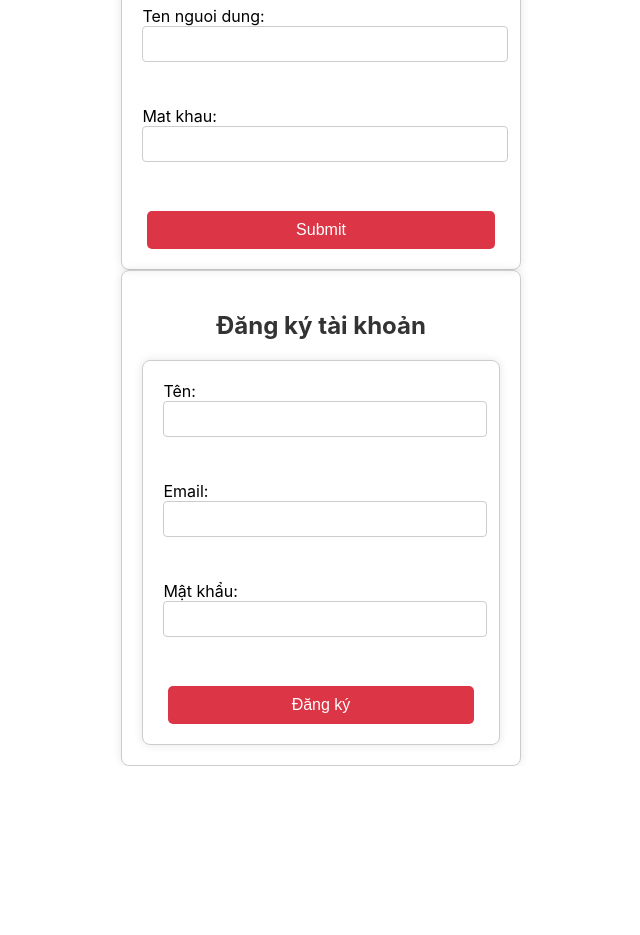
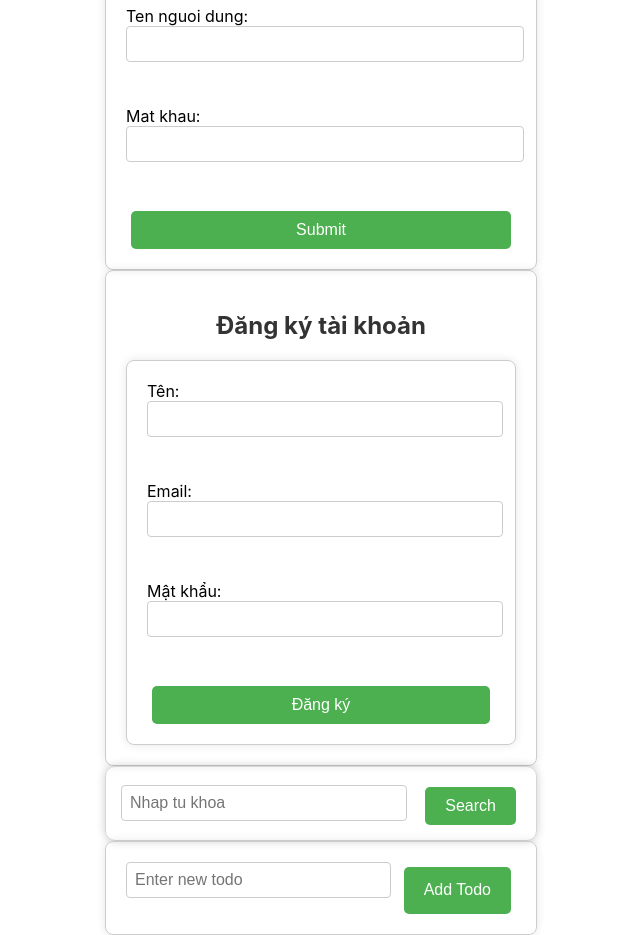
Before and after one commit to TienLe0305/React-Practice, a React (Create React App) app in the folder calculator/: page / in a window 1280 px wide. Shown: the part 300-1235 px from the top of the page, without its empty margins (319-959 px from the left). Before the commit the page ends 1066 px from the top, so only its background shows below. Built offline with nearby package versions, Linux system fonts and the light colour scheme.

Commit message:
SearchBar and TodoForm

```diff
--- a/calculator/src/App.js
+++ b/calculator/src/App.js
@@ -21,7 +21,9 @@ import ProductList from "./components/ProductList/ProductList.js";
 import QuizGame from "./components/QuizGame/QuizGame.js";
 import RegisterForm from "./components/RegisterForm/RegisterForm.js";
 import ScrollEvent from "./components/ScrollEvent/ScrollEvent.js";
+import SearchBar from "./components/SearchBar/SearchBar.js";
 import ShoppingCart from "./components/ShoppingCart/ShoppingCart.js";
+import TodoForm from "./components/TodoForm/TodoForm.js";
 import TodoList from "./components/TodoList/TodoList.js";
 import ToggleButton from "./components/ToggleButton/ToggleButton.js";
 import UserProfile from "./components/UserProfile/UserProfile.js";
@@ -120,6 +122,8 @@ function App() {
       <BasicForm />
       <LoginForm />
       <RegisterForm />
+      <SearchBar />
+      <TodoForm />
     </div>
   );
 }
--- /dev/null
+++ b/calculator/src/components/SearchBar/SearchBar.css
@@ -0,0 +1,15 @@
+.search-bar-container {
+  width: 400px;
+  padding: 15px;
+  border: 1px solid #d8d5d5;
+  box-shadow: 0 0 10px rgba(0, 0, 0, 0.2);
+  border-radius: 10px;
+  display: flex;
+  justify-content: center;
+  align-items: center;
+  gap: 5px;
+}
+
+.search-bar-container input {
+  margin-bottom: 0;
+}
--- /dev/null
+++ b/calculator/src/components/SearchBar/SearchBar.js
@@ -0,0 +1,29 @@
+import React from "react";
+import "./SearchBar.css";
+import { useState } from "react";
+
+const SearchBar = () => {
+  const [keyword, setKeyword] = useState("");
+
+  const handleChange = (e) => {
+    setKeyword(e.target.value);
+  };
+
+  const handleSearch = () => {
+    console.log("Tu khoa tim kiem:", keyword);
+  };
+
+  return (
+    <div className="search-bar-container">
+      <input
+        type="text"
+        placeholder="Nhap tu khoa"
+        value={keyword}
+        onChange={handleChange}
+      />
+      <button onClick={handleSearch}>Search</button>
+    </div>
+  );
+};
+
+export default SearchBar;
--- /dev/null
+++ b/calculator/src/components/TodoForm/TodoForm.css
@@ -0,0 +1,30 @@
+.todo-form-container {
+  display: flex;
+  max-width: 400px;
+  margin: auto;
+  padding: 20px;
+  border: 1px solid #ccc;
+  border-radius: 8px;
+  box-shadow: 0 0 10px rgba(0, 0, 0, 0.1);
+}
+
+input {
+  flex: 1;
+  padding: 8px;
+  margin-right: 8px;
+  border: 1px solid #ccc;
+  border-radius: 4px;
+}
+
+button {
+  background-color: #4caf50;
+  color: white;
+  padding: 10px 15px;
+  border: none;
+  border-radius: 4px;
+  cursor: pointer;
+}
+
+button:hover {
+  background-color: #45a049;
+}
--- /dev/null
+++ b/calculator/src/components/TodoForm/TodoForm.js
@@ -0,0 +1,30 @@
+import React, { useState } from "react";
+import "./TodoForm.css";
+
+const TodoForm = () => {
+  const [todo, setTodo] = useState("");
+
+  const handleChange = (e) => {
+    setTodo(e.target.value);
+  };
+
+  const handleAddTodo = () => {
+    console.log("New Todo: ", todo);
+    setTodo("");
+  };
+
+  return (
+    <div className="todo-form-container">
+      <input
+        type="text"
+        placeholder="Enter new todo"
+        value={todo}
+        onChange={handleChange}
+      />
+
+      <button onClick={handleAddTodo}>Add Todo</button>
+    </div>
+  );
+};
+
+export default TodoForm;
```
